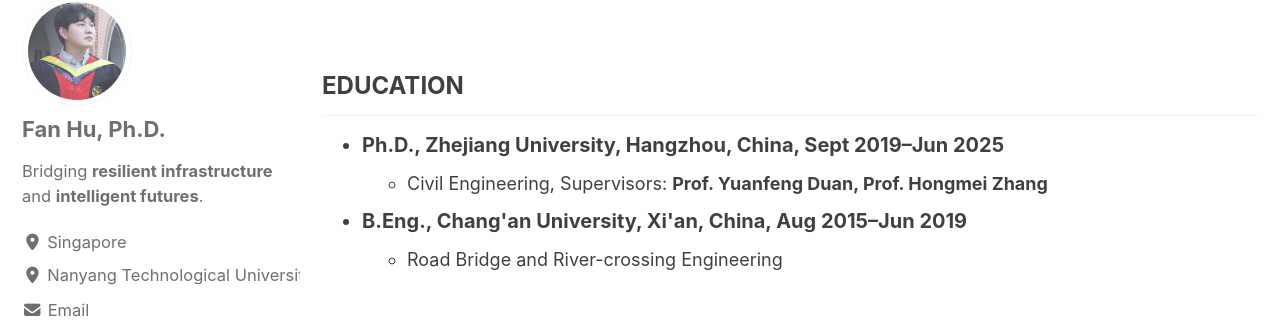
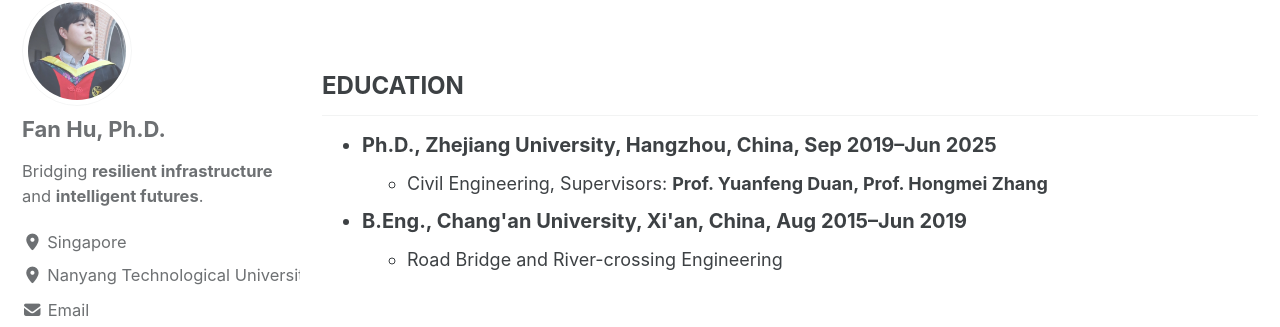
Before and after one commit to fanwindyhu/fanwindyhu.github.io, a Jekyll site: the page built from _pages/resume.md, in a window 1280 px wide and 900 px high. Shown: the part 115-442 px from the top of the window. Built offline with Jekyll 4.4.1, drawn with Linux system fonts in a browser that asks for light colours; cached includes are drawn as plain includes; comment, search, counter and statistics services are not loaded.

Commit message:
resume.md

```diff
--- a/_pages/resume.md
+++ b/_pages/resume.md
@@ -12,7 +12,7 @@ seo: false
 ---
 <ul style="margin-top: 0; margin-bottom: 0;">
   <li style="list-style-type: disc; margin-left: 0px; font-size: 20px;">
-    <strong>Ph.D., Zhejiang University, Hangzhou, China, Sept 2019–Jun 2025</strong>
+    <strong>Ph.D., Zhejiang University, Hangzhou, China, Sep 2019–Jun 2025</strong>
   </li>
   <li style="list-style-type: circle; margin-left: 45px; font-size: 18px;">
     Civil Engineering, Supervisors: <strong>Prof. Yuanfeng Duan, Prof. Hongmei Zhang</strong>
```
